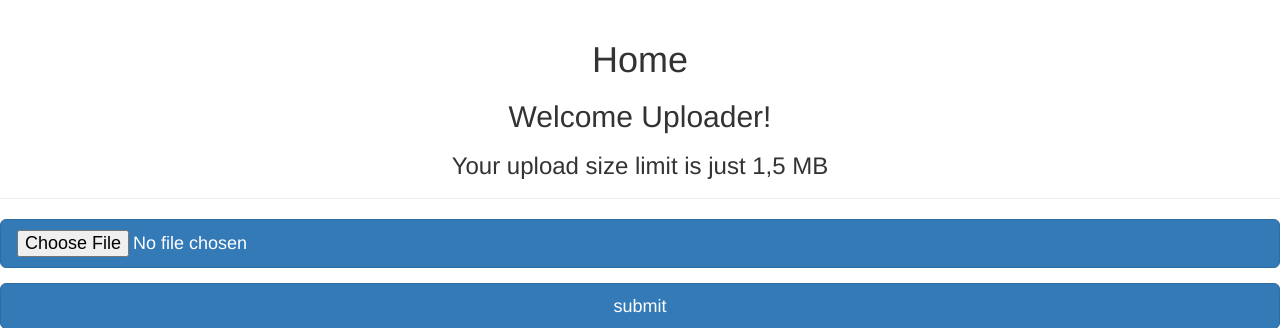
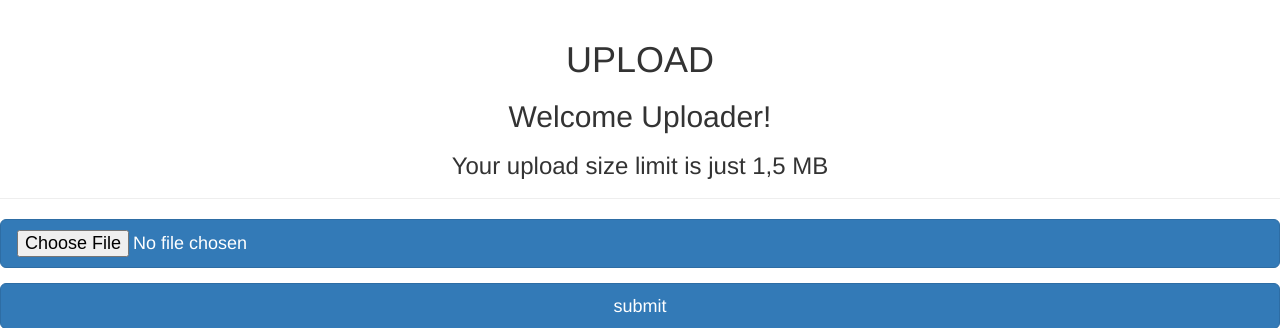
Before and after one commit to akhfa/host-group, a CodeIgniter app: page /index.php/upload_controller/index in a window 1280 px wide. Shown: the top 328 px of the page. Run offline with CodeIgniter, Linux system fonts and the light colour scheme.

Commit message:
Fixing submit button in upload_view

```diff
--- a/application/views/upload_view.php
+++ b/application/views/upload_view.php
@@ -13,7 +13,7 @@
  </head>
 	<body>
 		<div class="page-header text-center">
-	      <h1>Home</h1>
+	      <h1>UPLOAD</h1>
 	      <h2>Welcome Uploader!</h2>
 	      <h3>Your upload size limit is just 1,5 MB</h3>
 	    </div>
@@ -25,17 +25,9 @@
 		          <input type="file" name="userfile" class="btn btn-primary btn-lg btn-block"></button>
 		      </div>
 
-			<!-- <input type="file" name="userfile" size="20" /> -->
-<!--
-			<br /><br /> -->
-
-			<form action="changepassword_controller">
 		      <div class="form-group">
 		          <input type="submit" value="submit" name="usersubmit" class="btn btn-primary btn-lg btn-block"></button>
 		      </div>
-		    </form>
-
-			<!-- <input type="submit" value="upload" /> -->
 
 		</form>
 
```
